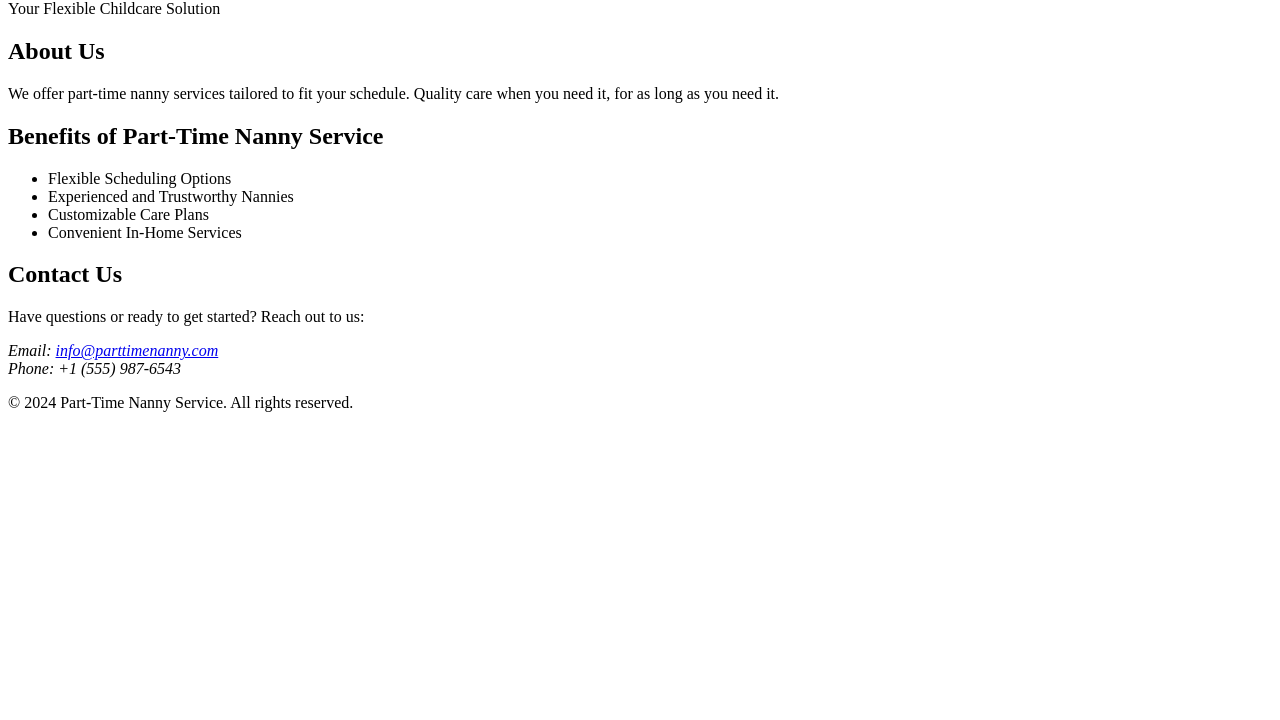
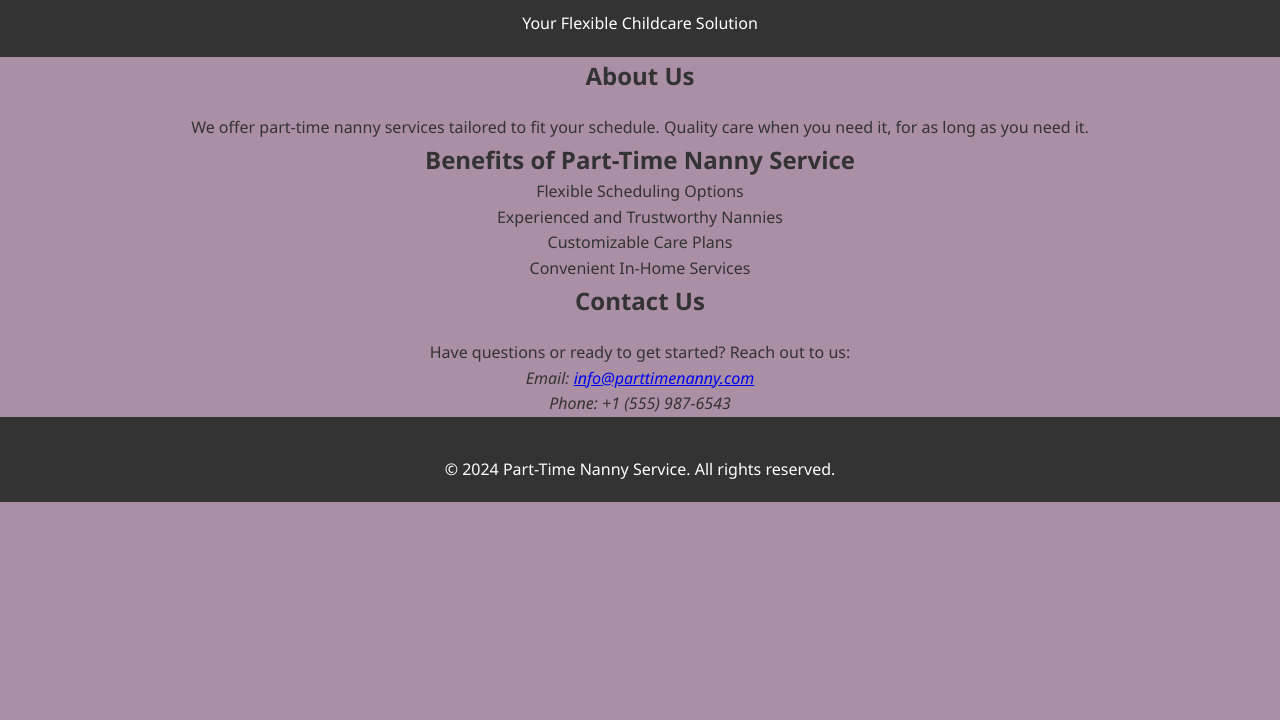
Before and after one commit to ahilynC/SeniorProject-NannyApp, a website: page static/PartTime.html in a window 1280 px wide. Shown: the part 80-800 px from the top of the page. Drawn offline with Linux system fonts and the light colour scheme.

Commit message:
Update PartTime.html

```diff
--- a/static/PartTime.html
+++ b/static/PartTime.html
@@ -3,7 +3,7 @@
 <head>
     <meta charset="UTF-8">
     <meta name="viewport" content="width=device-width, initial-scale=1.0">
-    <link rel="stylesheet" href="PartTime.css">
+    <link rel="stylesheet" href="servicesoffered.css">
     <title>Part-Time Nanny Service</title>
 </head>
 <body>
```
